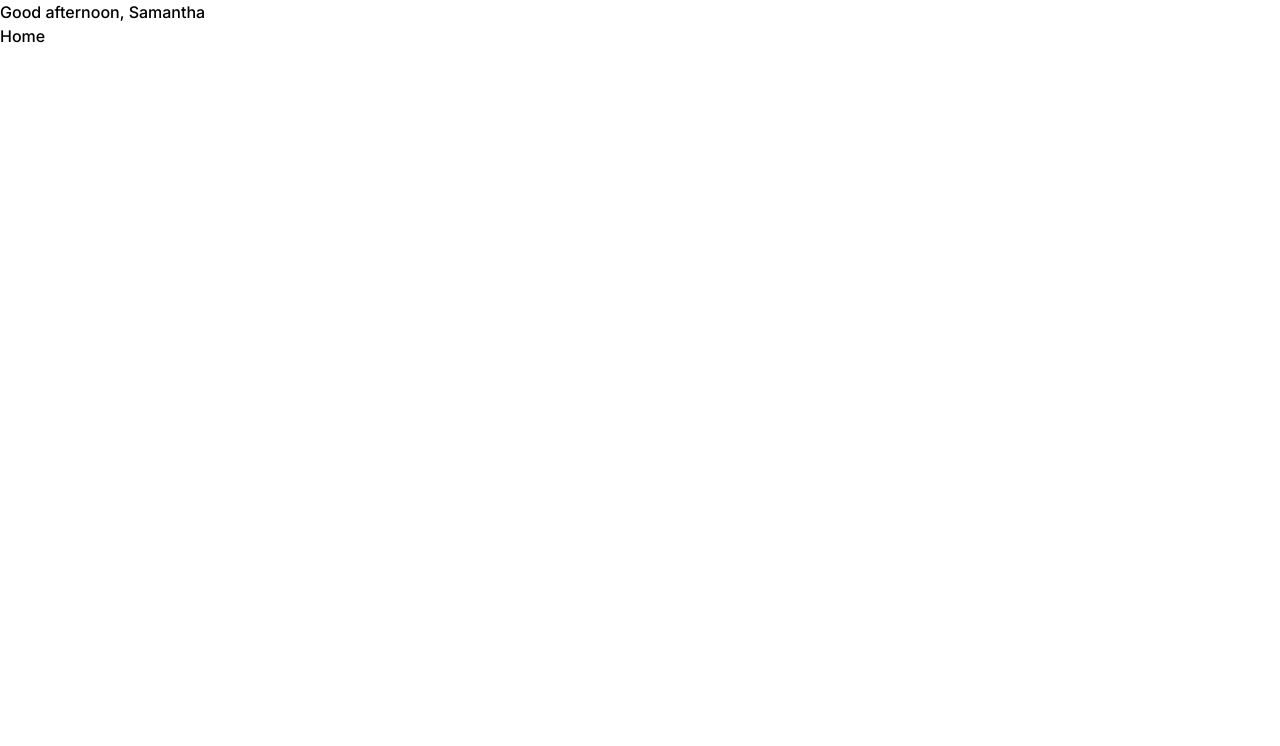
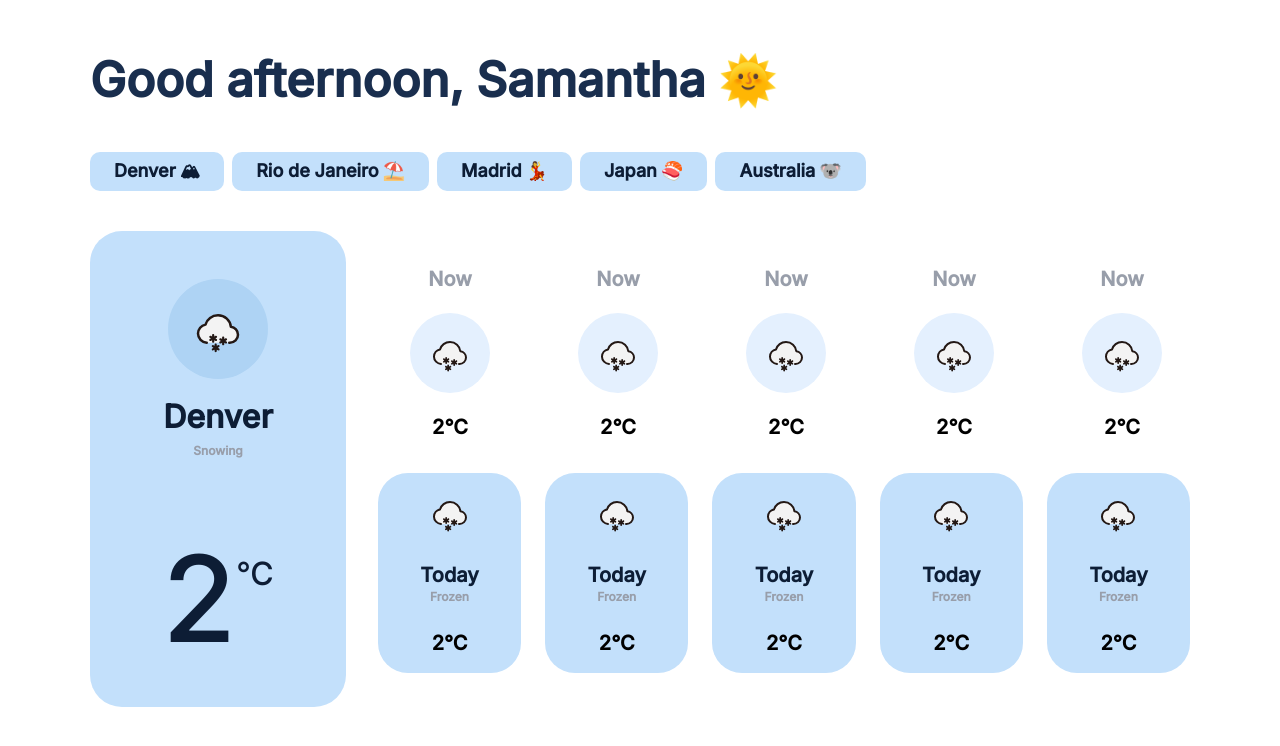
Before and after one commit to junogueira/xe, a Vue app: page / in a window 1280 px wide. Shown: the top 746 px of the page. Built offline with nearby package versions, Linux system fonts and the light colour scheme.

Commit message:
feat: add base layout

```diff
--- a/components.d.ts
+++ b/components.d.ts
@@ -3,11 +3,13 @@
 // Generated by unplugin-vue-components
 // Read more: https://github.com/vuejs/core/pull/3399
 // biome-ignore lint: disable
-export {}
+export { }
 
 /* prettier-ignore */
 declare module 'vue' {
   export interface GlobalComponents {
+    CityDetails: typeof import('./src/components/CityDetails.vue')['default']
+    CityList: typeof import('./src/components/CityList.vue')['default']
     IconWeatherClearCloudy: typeof import('./src/components/icons/IconWeatherClearCloudy.vue')['default']
     IconWeatherCloudy: typeof import('./src/components/icons/IconWeatherCloudy.vue')['default']
     IconWeatherDrizzle: typeof import('./src/components/icons/IconWeatherDrizzle.vue')['default']
--- a/src/App.vue
+++ b/src/App.vue
@@ -2,10 +2,14 @@
 </script>
 
 <template>
-  <header>
-    <h1>Good afternoon, Samantha</h1>
-  </header>
-  <main>
-    <RouterView />
-  </main>
+  <div class="space-y-12 px-4 py-6 md:py-14 max-w-[1132px] mx-auto">
+    <header>
+      <h1 class="font-semibold text-[#192E4E] text-2xl md:text-5xl">
+        Good afternoon, Samantha 🌞
+      </h1>
+    </header>
+    <main class="text-xe-dark-blue text-lg font-semibold">
+      <RouterView />
+    </main>
+  </div>
 </template>
--- a/src/assets/main.css
+++ b/src/assets/main.css
@@ -4,10 +4,11 @@
 @theme {
   --font-sans: 'Inter', sans-serif;
 
-  --color-xe-black: #001133;
+  --color-xe-black: #2f2727;
   --color-xe-gray: #989eaa;
   --color-xe-light-blue: #e4f0fe;
   --color-xe-blue: #c3e0fb;
+  --color-xe-dark-blue: #0d1d35;
   --color-xe-green: #cdf0eb;
   --color-xe-yellow: #fff4da;
   --color-xe-red: #fdd4d7;
--- /dev/null
+++ b/src/components/CityDetails.vue
@@ -0,0 +1,49 @@
+<script setup lang="ts">
+</script>
+
+<template>
+  <div class="grid grid-flow-row auto-rows-max lg:grid-cols-[256px_auto] gap-8">
+    <!-- current city -->
+    <div class="flex flex-row gap-4 items-center lg:flex-col bg-xe-blue rounded-[20px] lg:rounded-4xl p-4 pr-5 lg:p-12">
+      <div class="rounded-full bg-[#aed3f4] p-3 lg:p-5">
+        <IconWeatherSnow class="size-9 lg:size-15" />
+      </div>
+      <div class="flex flex-col gap-1 lg:text-center">
+        <span class="text-xl lg:text-[32px]">Denver</span>
+        <span class="text-xs text-xe-gray">Snowing</span>
+      </div>
+      <div class="ml-auto lg:ml-0 lg:mt-16">
+        <span class="text-[52px] lg:text-[120px] leading-none font-medium">2<sup
+            class="text-xl lg:text-[32px] align-super">°C</sup></span>
+      </div>
+    </div>
+    <div class="grid grid-flow-row auto-rows-max content-center gap-8">
+      <!-- temperatures today -->
+      <div class="overflow-x-auto">
+        <div class="flex flex-nowrap md:gap-6">
+          <div v-for="i in 5" :key="i" class="flex flex-col gap-5 items-center px-8">
+            <span class="text-xe-gray text-xl">Now</span>
+            <div class="rounded-full bg-xe-light-blue p-4">
+              <IconWeatherSnow class="size-12" />
+            </div>
+            <span class="text-black text-xl">2°C</span>
+          </div>
+        </div>
+      </div>
+      <!-- temperatures this week -->
+      <div>
+        <div class="grid grid-rows-5 lg:grid-rows-1 lg:grid-cols-5 gap-4 lg:gap-6">
+          <div v-for="i in 5" :key="i"
+            class="flex flex-row lg:flex-col items-center gap-4 lg:gap-6 px-4 lg:px-8 py-3 lg:py-4 bg-xe-blue rounded-[10px] lg:rounded-[30px]">
+            <IconWeatherSnow class="size-12 lg:mx-auto" />
+            <div class="flex flex-col lg:items-center">
+              <span class="text-xe-dark-blue text-lg lg:text-xl">Today</span>
+              <span class="text-xe-gray text-xs">Frozen</span>
+            </div>
+            <span class="text-black text-xl ml-auto lg:ml-0">2°C</span>
+          </div>
+        </div>
+      </div>
+    </div>
+  </div>
+</template>
--- /dev/null
+++ b/src/components/CityList.vue
@@ -0,0 +1,21 @@
+<script setup lang="ts">
+const cities = [
+  { name: 'Denver', emoji: '🏔' },
+  { name: 'Rio de Janeiro', emoji: '⛱️' },
+  { name: 'Madrid', emoji: '💃' },
+  { name: 'Japan', emoji: '🍣' },
+  { name: 'Australia', emoji: '🐨' },
+]
+</script>
+
+<template>
+  <div class="flex">
+    <ul class="flex flex-row flex-nowrap gap-2 overflow-x-auto">
+      <li v-for="city in cities" :key="city.name"
+        class="flex flex-row whitespace-nowrap items-center gap-1 px-6 py-2 rounded-[10px] bg-xe-blue leading-tight">
+        <span>{{ city.name }}</span>
+        <span>{{ city.emoji }}</span>
+      </li>
+    </ul>
+  </div>
+</template>
--- a/src/views/HomeView.vue
+++ b/src/views/HomeView.vue
@@ -2,7 +2,8 @@
 </script>
 
 <template>
-  <div>
-    <p>Home</p>
+  <div class="space-y-10">
+    <CityList />
+    <CityDetails />
   </div>
 </template>
```
Also changed, not shown: 1 other file (tests, documents, lock files or other folders).
